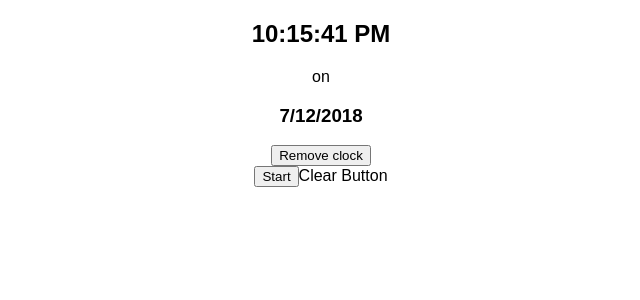
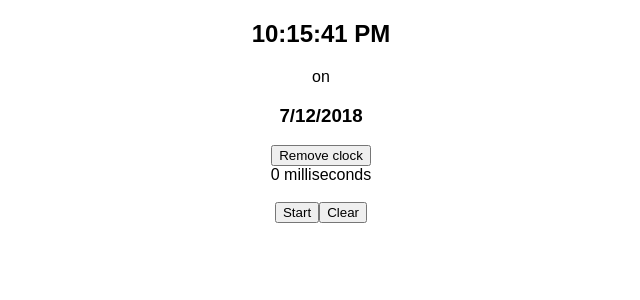
Before and after one commit to siirila/react-stopwatch, a React (Create React App) app: page / in a window 1280 px wide. Shown: the top 300 px of the page, without its empty margins (319-959 px from the left). Built offline with nearby package versions, Linux system fonts and the light colour scheme.

Commit message:
Finished initial stopwatch

```diff
--- a/src/App.js
+++ b/src/App.js
@@ -1,8 +1,7 @@
 import React, { Component } from 'react';
 import './App.css';
 import Clock from './Clock.js';
-import StartPauseButton from './StartPauseButton.js';
-import ClearButton from './ClearButton.js';
+import Stopwatch from './Stopwatch.js';
 
 
 let removeClock = false;
@@ -20,8 +19,7 @@ class App extends Component {
           <button type="button" onClick={() => {removeClock = false; this.forceUpdate()}}>Add clock</button>
         }
         <br />
-        <StartPauseButton />
-        <ClearButton />
+        <Stopwatch />
       </div>
     );
   }
--- a/src/ClearButton.js
+++ b/src/ClearButton.js
@@ -1,3 +1,5 @@
+import React, { Component } from 'react';
+
 export default function ClearButton(props) {
-    return 'Clear Button';
+    return <button type="button" onClick={props.onClear}>Clear</button>;
 }
--- a/src/Clock.js
+++ b/src/Clock.js
@@ -22,7 +22,7 @@ class Clock extends Component {
   }
 
   tick() {
-    console.log('Did somebody call for a big blue superhero!');
+    // console.log('Did somebody call for a big blue superhero!');
     this.setState({
       dateTime: new Date()
     });
--- a/src/StartPauseButton.js
+++ b/src/StartPauseButton.js
@@ -1,30 +1,14 @@
 import React, { Component } from 'react';
 
 class StartPauseButton extends Component {
-    constructor() {
-        super();
-
-        this.state = {
-            isRunning: false
-        }
-
-        this.onClick = this.onClick.bind(this);
-    }
-
-    onClick() {
-        this.setState({
-            isRunning: !this.state.isRunning
-        });
-    }
-
     render() {
         let text = "Start";
 
-        if (this.state.isRunning) {
+        if (this.props.isRunning) {
             text = "Pause";
         }
 
-        return <button type="button" onClick={this.onClick} >{text}</button>;
+        return <button type="button" onClick={this.props.onStartOrPause} >{text}</button>;
     }
 }
 
--- /dev/null
+++ b/src/Stopwatch.js
@@ -0,0 +1,51 @@
+import React, { Component } from 'react';
+import StartPauseButton from './StartPauseButton.js';
+import ClearButton from './ClearButton.js';
+import TimeDisplay from './TimeDisplay.js';
+
+class Stopwatch extends Component {
+    constructor() {
+        super();
+
+        this.state = {
+            isRunning: false,
+            elapsedTime: 0,
+        }
+
+        this.onStartOrPause = this.onStartOrPause.bind(this);
+        this.tick = this.tick.bind(this);
+    }
+
+    onStartOrPause() {
+        let isRunning = !this.state.isRunning;
+
+        this.setState({
+            isRunning: isRunning,
+        });
+
+        if (isRunning) {
+            this.intervalId = setInterval(this.tick, 10);
+        } else {
+            clearInterval(this.intervalId);
+        }
+    }
+
+    tick() {
+        this.setState({
+            elapsedTime: this.state.elapsedTime + 10
+        });
+    }
+
+    render() {
+        return (
+            <div>
+                <TimeDisplay time={this.state.elapsedTime} />
+                <br />
+                <StartPauseButton isRunning={this.state.isRunning} onStartOrPause={this.onStartOrPause} />
+                <ClearButton onClear={() => console.log('Clear button clicked')} />
+            </div>
+        );
+    }
+}
+
+export default Stopwatch;
--- /dev/null
+++ b/src/TimeDisplay.js
@@ -0,0 +1,5 @@
+import React, { Component } from 'react';
+
+export default function TimeDisplay(props) {
+    return <div>{props.time} milliseconds</div>;
+}
```
Also changed, not shown: 1 other file (tests, documents, lock files or other folders).
